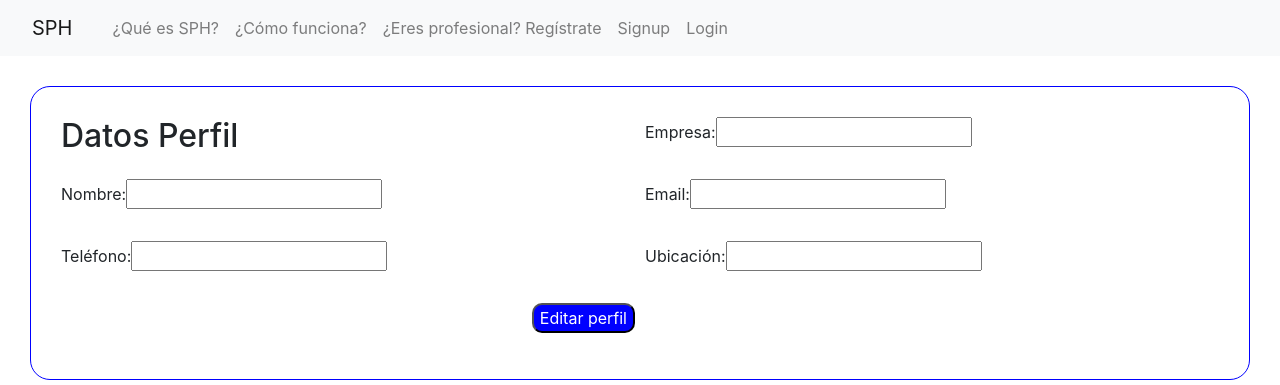
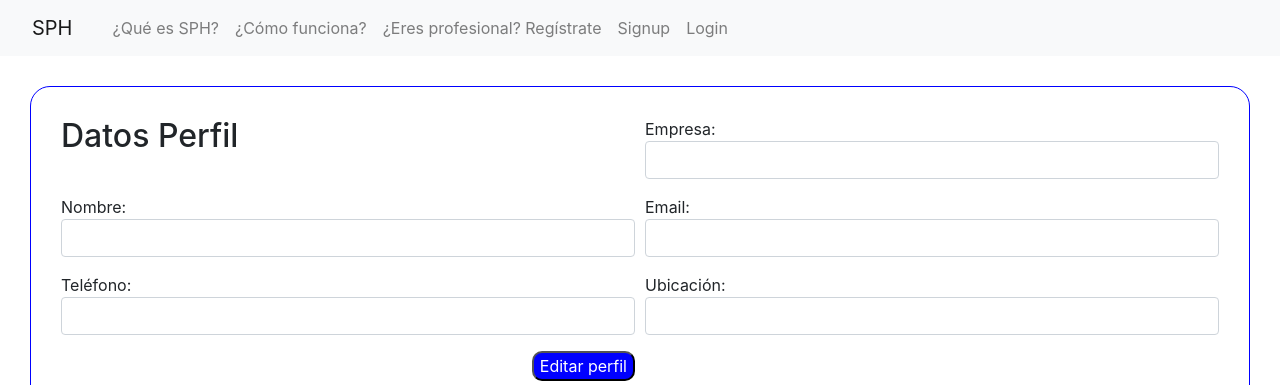
Before and after one commit to JorgeLegazpe/sph, a React (Create React App) app in the folder client/: page /works/perfilpro in a window 1280 px wide. Shown: the top 385 px of the page. Built offline with nearby package versions, Linux system fonts and the light colour scheme; no server answers; what react-google-maps would draw is missing.

Commit message:
Ultimos retoques, todo funcionando

```diff
--- a/client/src/component/Home.jsx
+++ b/client/src/component/Home.jsx
@@ -8,14 +8,13 @@ export default class Home extends Component {
       <div>
         <div className="App">
           <div>
-            <Link className="profesionales" to="/works/profesionales">
-              <h1>Encuentra al profesional adecuado</h1>
+            <Link to="/works/profesionales">
+              <img
+                className="imgPrincipal"
+                src="../../images/principal.jpg"
+                alt="imagen principal"
+              />
             </Link>
-            <img
-              className="imgPrincipal"
-              src="../../images/principal.jpg"
-              alt="imagen principal"
-            />
           </div>
 
           <div />
--- a/client/src/component/Profesionales.jsx
+++ b/client/src/component/Profesionales.jsx
@@ -82,6 +82,7 @@ export default class Profesionales extends Component {
                 <p className="title">{profesional.empresa}</p>
                 <p className="direction">{profesional.ubication}</p>
                 <p>{profesional.phone}</p>
+                <Link to="/works/perfiluser">
                   <button
                     type="button"
                     className="linkChat"
@@ -91,6 +92,7 @@ export default class Profesionales extends Component {
                   >
                     Contactar
                   </button>
+                </Link>
               </div>
             </div>
           ))}
--- a/client/src/component/perfil/Perfilpro.css
+++ b/client/src/component/perfil/Perfilpro.css
@@ -22,3 +22,8 @@
   border: 1px solid blue;
   border-radius: 20px;
 }
+
+.cadaPresu {
+  border: 1px solid black;
+  padding: 5px;
+}
--- a/client/src/component/perfil/Perfilpro.jsx
+++ b/client/src/component/perfil/Perfilpro.jsx
@@ -36,7 +36,7 @@ export default class Perfilpro extends Component {
               Empresa:
               <input
                 type="text"
-                className="form-group"
+                className="form-control"
                 placeholder={this.props.userInSession.empresa}
               />
             </div>
@@ -44,7 +44,7 @@ export default class Perfilpro extends Component {
               Nombre:
               <input
                 type="text"
-                className="form-group"
+                className="form-control"
                 placeholder={this.props.userInSession.name}
               />
             </div>
@@ -52,7 +52,7 @@ export default class Perfilpro extends Component {
               Email:
               <input
                 type="text"
-                className="form-group"
+                className="form-control"
                 placeholder={this.props.userInSession.email}
               />
             </div>
@@ -60,7 +60,7 @@ export default class Perfilpro extends Component {
               Teléfono:
               <input
                 type="number"
-                className="form-group"
+                className="form-control"
                 placeholder={this.props.userInSession.phone}
               />
             </div>
@@ -68,7 +68,7 @@ export default class Perfilpro extends Component {
               Ubicación:
               <input
                 type="text"
-                className="form-group"
+                className="form-control"
                 placeholder={this.props.userInSession.ubication}
               />
             </div>
--- a/client/src/component/perfil/Perfiluser.css
+++ b/client/src/component/perfil/Perfiluser.css
@@ -22,3 +22,8 @@
   border: 1px solid blue;
   border-radius: 20px;
 }
+
+.cadaPresu {
+  border: 1px solid black;
+  padding: 5px;
+}
--- a/client/src/component/perfil/Perfiluser.jsx
+++ b/client/src/component/perfil/Perfiluser.jsx
@@ -59,7 +59,7 @@ export default class Perfiluser extends Component {
               Ubicación:{" "}
               <input
                 type="text"
-                className="form-control ancho"
+                className="form-control"
                 placeholder={this.props.userInSession.ubication}
               />
             </div>
@@ -75,7 +75,6 @@ export default class Perfiluser extends Component {
               <div>
                 <p>Empresa: {presupuesto.profesional.empresa}</p>
                 <p>Teléfono: {presupuesto.profesional.phone}</p>
-                <hr />
               </div>
             </div>
           ))}
```
Also changed, not shown: client/public/images/principal.jpg. Lines whose indentation alone changed are shown as unchanged.
